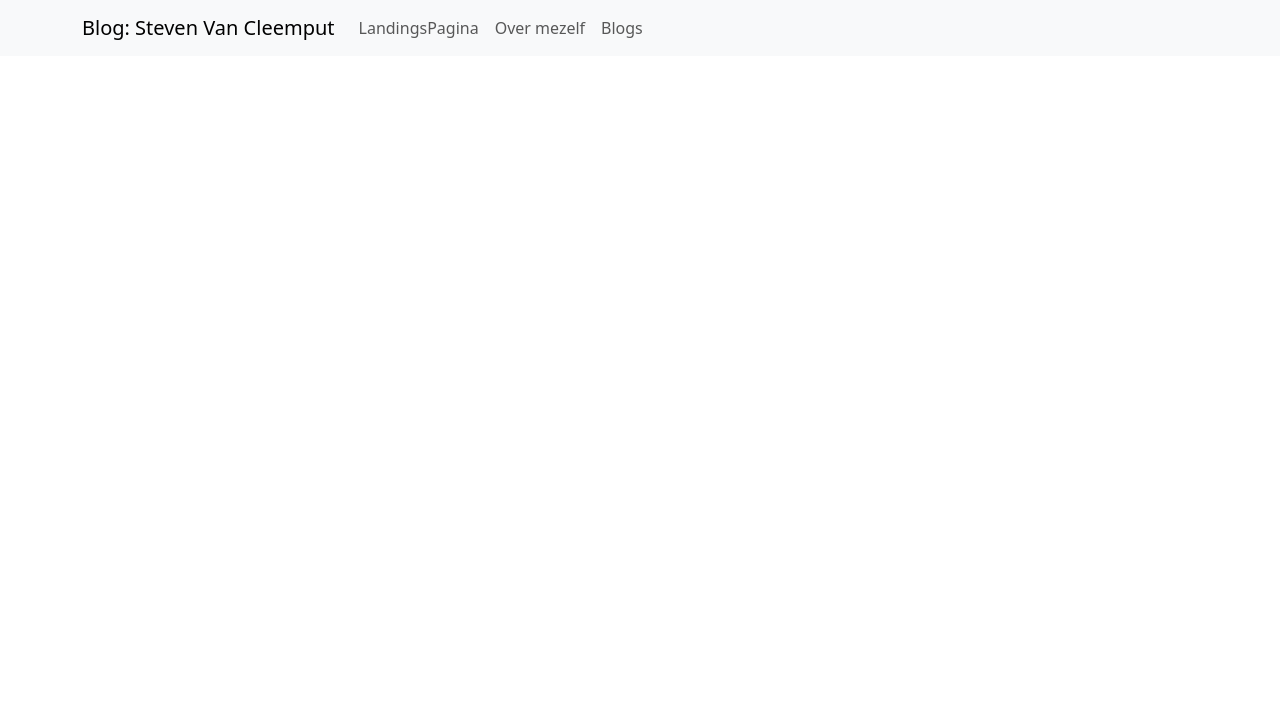
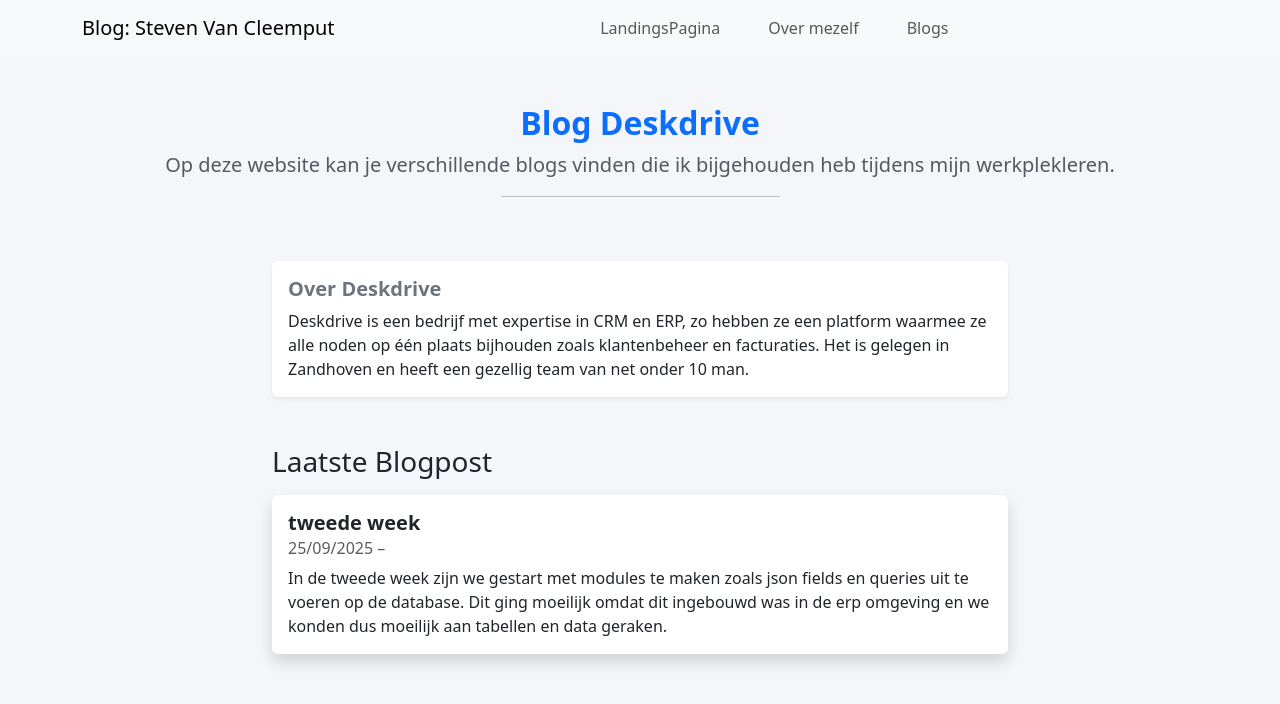
Before and after one commit to Joeprogrammer69/Blog-stage-DeskDrive, a Next.js app: page / in a window 1280 px wide. Shown: the top 704 px of the page. Built offline with nearby package versions, Linux system fonts and the light colour scheme.

Commit message:
code improvements

```diff
--- a/src/pages/components/navbarblog.tsx
+++ b/src/pages/components/navbarblog.tsx
@@ -8,20 +8,25 @@
   return (
     <Navbar expand="lg" className="bg-body-tertiary">
       <Container>
+
         <Navbar.Brand>Blog: Steven Van Cleemput</Navbar.Brand>
+
+
         <Navbar.Toggle aria-controls="basic-navbar-nav" />
-        <Navbar.Collapse id="basic-navbar-nav">
-          <Nav className="me-auto">
-            <Link href="/landingpage" passHref legacyBehavior>
-              <Nav.Link>LandingsPagina</Nav.Link>
+
+
+        <Navbar.Collapse id="basic-navbar-nav" className="justify-content-center">
+          <Nav>
+            <Link href="/" passHref legacyBehavior>
+              <Nav.Link className="mx-3">LandingsPagina</Nav.Link>
             </Link>
 
             <Link href="/aboutme" passHref legacyBehavior>
-              <Nav.Link>Over mezelf</Nav.Link>
+              <Nav.Link className="mx-3">Over mezelf</Nav.Link>
             </Link>
 
             <Link href="/blogspage" passHref legacyBehavior>
-              <Nav.Link>Blogs</Nav.Link>
+              <Nav.Link className="mx-3">Blogs</Nav.Link>
             </Link>
           </Nav>
         </Navbar.Collapse>
--- a/src/pages/index.tsx
+++ b/src/pages/index.tsx
@@ -1,14 +1,77 @@
-import Head from "next/head";
-import Image from "next/image";
-import { Geist, Geist_Mono } from "next/font/google";
-import styles from "@/styles/Home.module.css";
-import RootLayout from "./_app";
+import Container from "react-bootstrap/Container";
+import Row from "react-bootstrap/Row";
+import Col from "react-bootstrap/Col";
+import Card from "react-bootstrap/Card";
+import Navbar from "./components/navbarblog";
+import posts from "@/posts.json";
+import Link from "next/link";
 
-const  Home = () => {
+const formatDate = (dateString: string) => {
+  const date = new Date(dateString);
+  const day = String(date.getDate()).padStart(2, "0");
+  const month = String(date.getMonth() + 1).padStart(2, "0");
+  const year = date.getFullYear();
+  return `${day}/${month}/${year}`;
+};
+
+const LandingPage = () => {
+  const latestPosts = posts
+    .sort((a, b) => new Date(b.date).getTime() - new Date(a.date).getTime())
+    .slice(0, 1);
+
   return (
-    <>
+    <div style={{ backgroundColor: "#f4f6f9", minHeight: "100vh" }}>
 
-    </>
+
+      <Container className="pt-5">
+        <Row className="text-center mb-5">
+          <Col>
+            <h2 className="fw-bold text-primary">Blog Deskdrive</h2>
+            <p className="text-muted fs-5">
+              Op deze website kan je verschillende blogs vinden die ik bijgehouden heb
+              tijdens mijn werkplekleren.
+            </p>
+            <hr className="w-25 mx-auto" />
+          </Col>
+        </Row>
+
+        <Row className="mb-5">
+          <Col md={{ span: 8, offset: 2 }}>
+            <Card className="shadow-sm border-0">
+              <Card.Body>
+                <Card.Title className="fw-semibold text-secondary">Over Deskdrive</Card.Title>
+                <Card.Text>
+                  Deskdrive is een bedrijf met expertise in CRM en ERP, zo hebben ze
+                  een platform waarmee ze alle noden op één plaats bijhouden zoals
+                  klantenbeheer en facturaties. Het is gelegen in Zandhoven en heeft een
+                  gezellig team van net onder 10 man.
+                </Card.Text>
+              </Card.Body>
+            </Card>
+          </Col>
+        </Row>
+
+        <Row>
+          <Col md={{ span: 8, offset: 2 }}>
+            <h3 className="mb-3 text-dark">Laatste Blogpost</h3>
+            {latestPosts.map((post) => (
+              <Link key={post.id} href={`/blogspage/${post.id}`} style={{ textDecoration: "none", color: "inherit" }}>
+                <Card className="mb-4 shadow border-0" style={{ cursor: "pointer" }}>
+                 <Card.Body>
+                   <Card.Title className="fw-bold">{post.title}</Card.Title>
+                     <Card.Subtitle className="mb-2 text-muted">
+                       {formatDate(post.date)} – {post.category}
+                     </Card.Subtitle>
+                     <Card.Text>{post.text}</Card.Text>
+                 </Card.Body>
+               </Card>
+           </Link>
+            ))}
+          </Col>
+        </Row>
+      </Container>
+    </div>
   );
-}
-export default Home;
+};
+
+export default LandingPage;
```
Also changed, not shown: src/pages/blogspage/[id].tsx (added, +51 -0 lines), src/pages/landingpage/index.tsx (deleted, +0 -74 lines).
